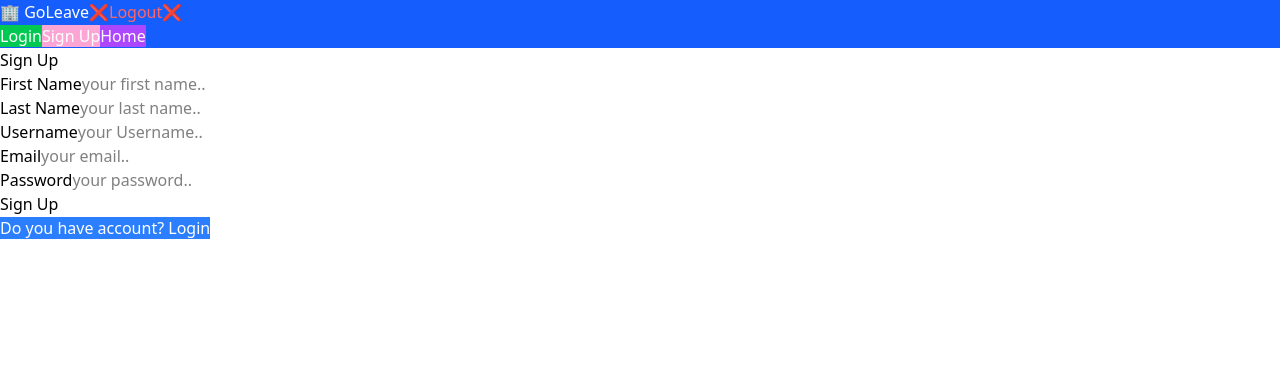
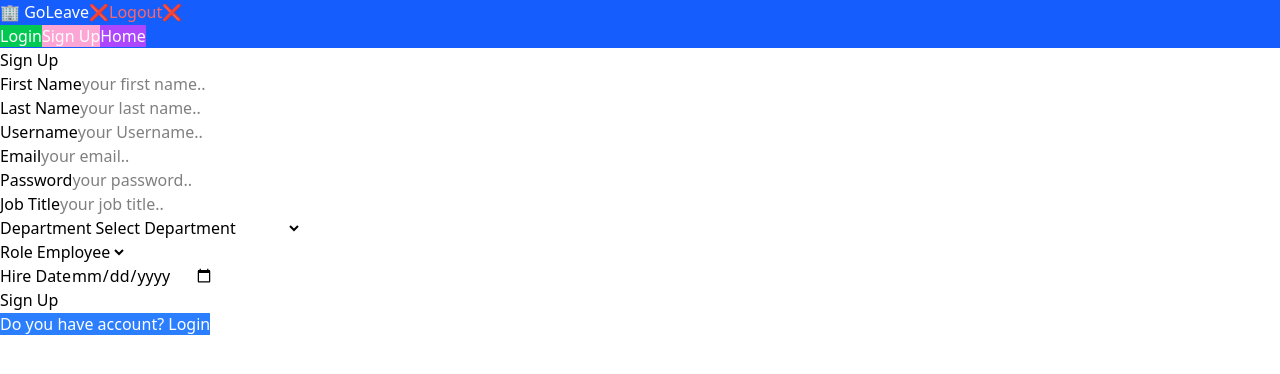
Before and after one commit to manaralmashi/GoLeave_frontend, a React (Vite) app: page /signup in a window 1280 px wide. Shown: the top 374 px of the page. Built offline with nearby package versions, Linux system fonts and the light colour scheme; no server answers.

Commit message:
update Sign Up

```diff
--- a/src/components/auth/Signup.jsx
+++ b/src/components/auth/Signup.jsx
@@ -5,11 +5,17 @@ import { useNavigate, Link } from 'react-router'
 
 export default function SignUp() {
     const [formData, setFormData] = useState({
+        // User model fields
         username: '',
         email: '',
         password: '',
         first_name: '',
-        last_name: ''
+        last_name: '',
+        // Employee model fields
+        job_title: '',
+        department: '',
+        role: 'employee',
+        hire_date: ''
     });
     const navigate = useNavigate()
 
@@ -36,6 +42,7 @@ export default function SignUp() {
             <form onSubmit={handleSubmit}>
                 <h2>Sign Up</h2>
 
+                {/* 1. User Information */}
                 <div>
                     <label>First Name</label>
                     <input name='first_name' placeholder='your first name..' value={formData.first_name} onChange={handleChange} required type='text' />
@@ -56,6 +63,44 @@ export default function SignUp() {
                     <label>Password</label>
                     <input name='password' placeholder='your password..' value={formData.password} onChange={handleChange} required type='password' />
                 </div>
+                {/* 2. Employee Information */}
+                <div>
+                    <label>Job Title</label>
+                    <input name='job_title' placeholder='your job title..' value={formData.job_title} onChange={handleChange} required type='text' />
+                </div>
+                <div>
+                    <label>Department</label>
+                    <select name='department' value={formData.department} onChange={handleChange} required>
+                        <option value="">Select Department</option>
+                        <option value="HR">Human Resources</option>
+                        <option value="MKT">Marketing</option>
+                        <option value="R&D">Research & Development</option>
+                        <option value="SALES">Sales</option>
+                        <option value="FIN">Finance</option>
+                        <option value="IT">Information Technology</option>
+                        <option value="ADMIN">Administration</option>
+                        <option value="CS">Customer Service</option>
+                        <option value="ACC">Accounting</option>
+                        <option value="QA">Quality Assurance</option>
+                        <option value="MNT">Maintenance</option>
+                        <option value="BIZ">Business</option>
+                        <option value="DES">Designing</option>
+                        <option value="LEAD">Leadership</option>
+                        <option value="LEGAL">Legal</option>
+                        <option value="OTHER">Other</option>
+                    </select>
+                </div>
+                <div>
+                    <label>Role</label>
+                    <select name='role' value={formData.role} onChange={handleChange} required>
+                        <option value="employee">Employee</option>
+                        <option value="admin">Admin</option>
+                    </select>
+                </div>
+                <div>
+                    <label>Hire Date</label>
+                    <input name='hire_date' value={formData.hire_date} onChange={handleChange} required type='date' />
+                </div>
 
                 {/* <button type='submit' disabled={loading}>{loading ? 'loading...' : 'Sign Up'}</button> */}
                 <button type='submit'>Sign Up</button>
```
